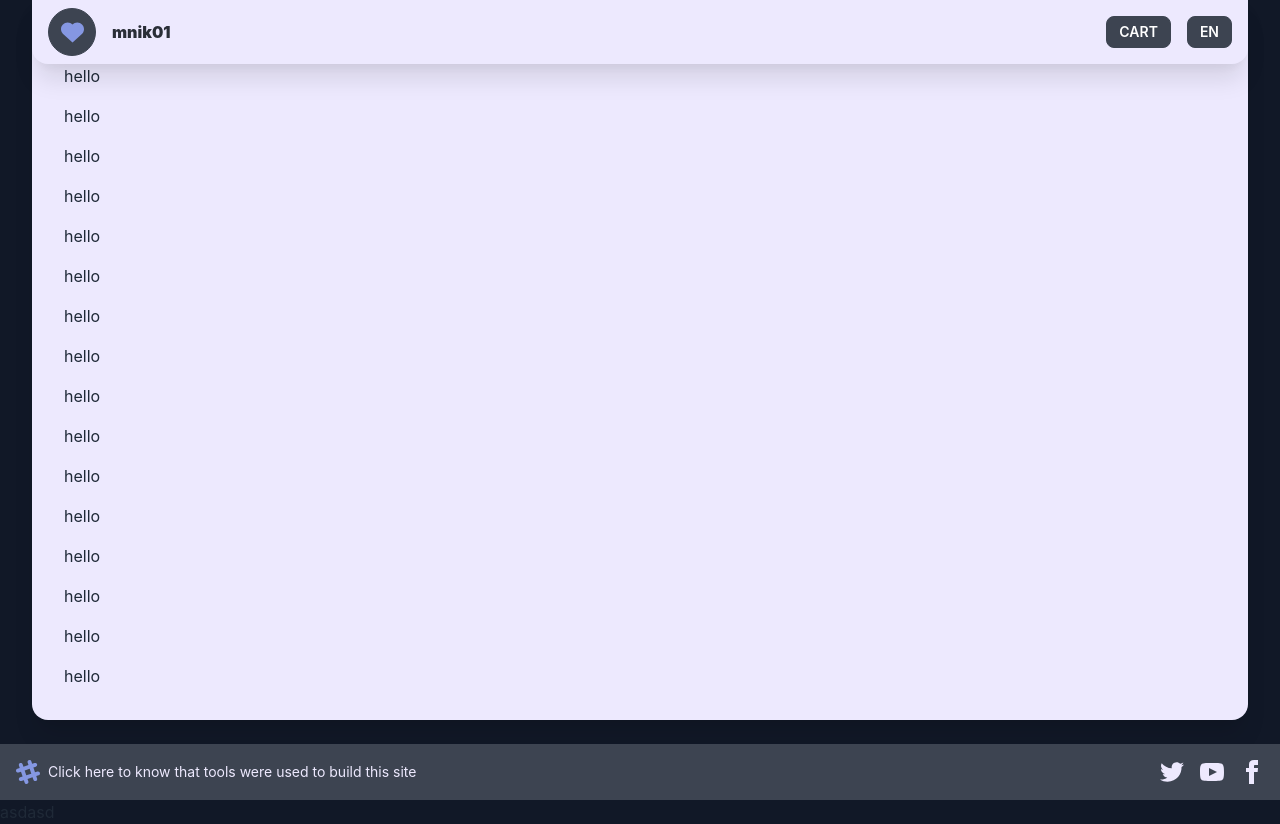
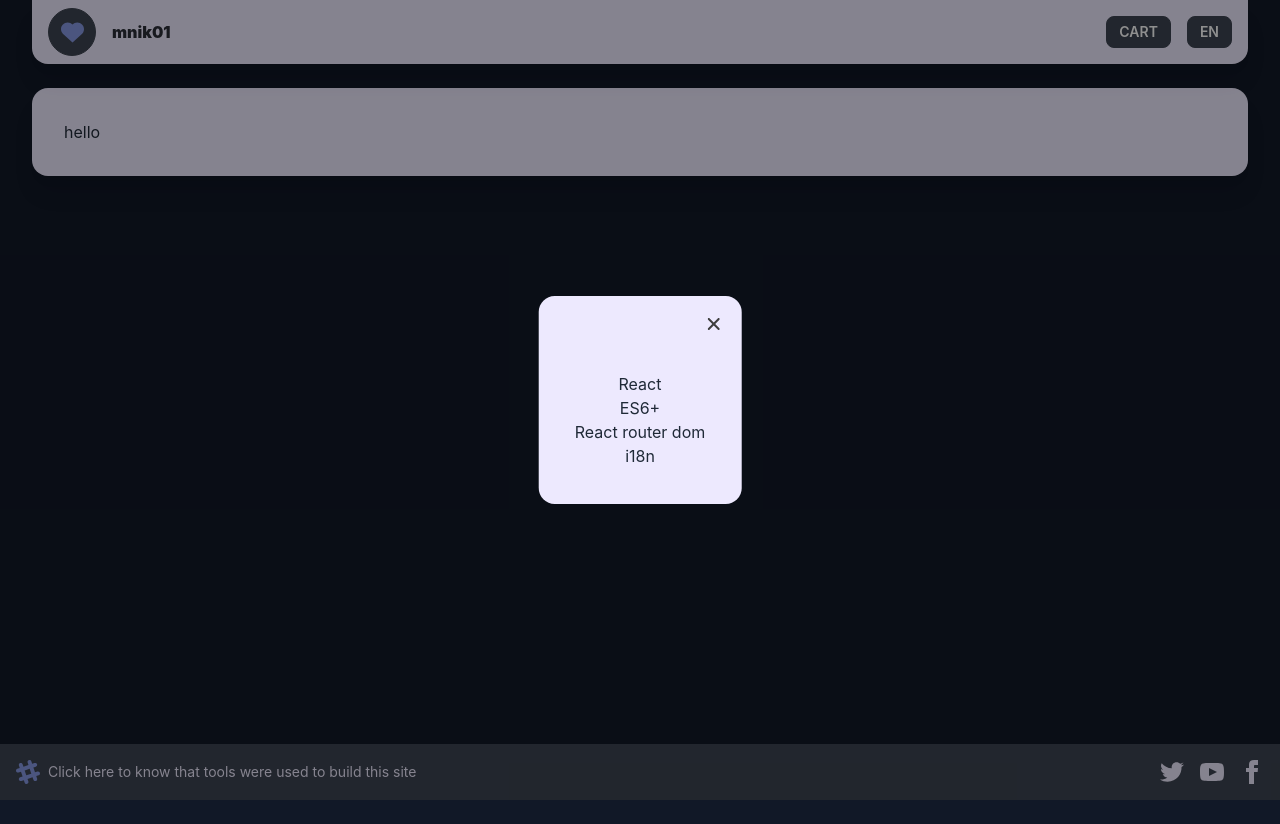
Before and after one commit to mnik01/spa, a React (Vite) app: page / in a window 1280 px wide. Both pictures are taken after a click on the button "Click here to know that tools were used to build this site". After the commit the page ends 800 px from the top, so only its background shows below. Built offline with nearby package versions, Linux system fonts and the light colour scheme; a web font is replaced by a local one; what @tailwindcss/typography would draw is missing.

Commit message:
feat: modal styles

```diff
--- a/src/Core/Components/Footer/Footer.tsx
+++ b/src/Core/Components/Footer/Footer.tsx
@@ -23,9 +23,43 @@ export const Footer: FC = () => {
         ? scrollContainerNode.getBoundingClientRect().height
         : 0,
     )
-  }, [])
+  }, [viewportHeight])
 
   const isAbsoluteNeeded = pageHeight < viewportHeight
+
+  const socialMedias = [
+    {
+      href: 'https://github.com/',
+      alt: 'github',
+      path: `M24 4.557c-.883.392-1.832.656-2.828.7751.017-.609
+      1.798-1.574 2.165-2.724-.951.564-2.005.974-3.127
+      1.195-.897-.957-2.178-1.555-3.594-1.555-3.179 0-5.515
+      2.966-4.797 6.045-4.091-.205-7.719-2.165-10.148-5.144-1.29
+      2.213-.669 5.108 1.523 6.574-.806-.026-1.566-.247-2.229-.616-.054
+      2.281 1.581 4.415 3.949 4.89-.693.188-1.452.232-2.224.084.626
+      1.956 2.444 3.379 4.6 3.419-2.07 1.623-4.678 2.348-7.29 2.04 2.179
+      1.397 4.768 2.212 7.548 2.212 9.142 0 14.307-7.721 13.995-14.646.962-.695
+      1.797-1.562 2.457-2.549z`,
+    },
+    {
+      href: 'https://github.com/',
+      alt: 'vk',
+      path: `M19.615 3.184c-3.604-.246-11.631-.245-15.23 0-3.897.266-4.356
+      2.62-4.385 8.816.029 6.185.484 8.549 4.385 8.816 3.6.245 11.626.246
+      15.23 0 3.897-.266 4.356-2.62 4.385-8.816-.029-6.185-.484-8.549-4.385-8.816zm-10.615
+      12.816v-8l8 3.993-8 4.007z`,
+    },
+    {
+      href: 'https://github.com/',
+      alt: 'telegram',
+      path: `M9 8h-3v4h3v12h5v-12h3.642l.358-4h-4v-1.667c0-.955.192-1.333
+      1.115-1.333h2.885v-5h-3.808c-3.596 0-5.192 1.583-5.192 4.615v3.385z`,
+    },
+  ]
+
+  const onModalCloseHandler = () => {
+    setIsModalOpened(false)
+  }
 
   return (
     <footer
@@ -36,11 +70,16 @@ export const Footer: FC = () => {
         },
       )}>
       <Modal
-        onClose={() => {
-          setIsModalOpened(false)
-        }}
+        isShowCloseBtn
+        onClose={onModalCloseHandler}
         isOpen={isModalOpened}>
-        asdasd
+        {/* bg-gray-600 text-white rounded-xl */}
+        <div className="p-5 mt-4 text-center">
+          <p>React</p>
+          <p>ES6+</p>
+          <p>React router dom</p>
+          <p>i18n</p>
+        </div>
       </Modal>
       <div className="flex items-center">
         <svg
@@ -58,36 +97,20 @@ export const Footer: FC = () => {
         </button>
       </div>
       <div className="grid-flow-col gap-4 md:place-self-center md:justify-self-end">
-        <a href="https://github.com/">
+        {socialMedias.map(({ href, alt, path }) => (
+          <div key={`${alt}`}>
+            <a href={href}>
               <svg
                 xmlns="http://www.w3.org/2000/svg"
                 width="24"
                 height="24"
                 viewBox="0 0 24 24"
                 style={{ fill: '#ede9fe' }}>
-            <path d="M24 4.557c-.883.392-1.832.656-2.828.775 1.017-.609 1.798-1.574 2.165-2.724-.951.564-2.005.974-3.127 1.195-.897-.957-2.178-1.555-3.594-1.555-3.179 0-5.515 2.966-4.797 6.045-4.091-.205-7.719-2.165-10.148-5.144-1.29 2.213-.669 5.108 1.523 6.574-.806-.026-1.566-.247-2.229-.616-.054 2.281 1.581 4.415 3.949 4.89-.693.188-1.452.232-2.224.084.626 1.956 2.444 3.379 4.6 3.419-2.07 1.623-4.678 2.348-7.29 2.04 2.179 1.397 4.768 2.212 7.548 2.212 9.142 0 14.307-7.721 13.995-14.646.962-.695 1.797-1.562 2.457-2.549z" />
+                <path d={path} />
               </svg>
             </a>
-        <a href="https://github.com/">
-          <svg
-            xmlns="http://www.w3.org/2000/svg"
-            width="24"
-            height="24"
-            viewBox="0 0 24 24"
-            style={{ fill: '#ede9fe' }}>
-            <path d="M19.615 3.184c-3.604-.246-11.631-.245-15.23 0-3.897.266-4.356 2.62-4.385 8.816.029 6.185.484 8.549 4.385 8.816 3.6.245 11.626.246 15.23 0 3.897-.266 4.356-2.62 4.385-8.816-.029-6.185-.484-8.549-4.385-8.816zm-10.615 12.816v-8l8 3.993-8 4.007z" />
-          </svg>
-        </a>
-        <a href="https://github.com/">
-          <svg
-            xmlns="http://www.w3.org/2000/svg"
-            width="24"
-            height="24"
-            viewBox="0 0 24 24"
-            style={{ fill: '#ede9fe' }}>
-            <path d="M9 8h-3v4h3v12h5v-12h3.642l.358-4h-4v-1.667c0-.955.192-1.333 1.115-1.333h2.885v-5h-3.808c-3.596 0-5.192 1.583-5.192 4.615v3.385z" />
-          </svg>
-        </a>
+          </div>
+        ))}
       </div>
     </footer>
   )
--- a/src/Core/Components/Logo/Logo.tsx
+++ b/src/Core/Components/Logo/Logo.tsx
@@ -8,7 +8,7 @@ export interface LogoProps {
 
 export const Logo: FC<LogoProps> = ({ className, onClick = () => {} }) => (
   <button className="flex gap-4" onClick={onClick} type="button">
-    <button type="button" className={clsx('btn btn-circle', className)}>
+    <div className={clsx('btn btn-circle', className)}>
       <svg
         version="1.1"
         id="Capa_1"
@@ -27,7 +27,7 @@ export const Logo: FC<LogoProps> = ({ className, onClick = () => {} }) => (
 			l-0.758,0.764L167.108,311.903z"
         />
       </svg>
-    </button>
+    </div>
     <h1 className="prose-2xl font-black font-sans text-primary self-center">
       mnik01
     </h1>
--- a/src/Core/Components/Modal/Modal.tsx
+++ b/src/Core/Components/Modal/Modal.tsx
@@ -2,13 +2,13 @@ import { disableBodyScroll, enableBodyScroll } from 'body-scroll-lock'
 import clsx from 'clsx'
 import { FC, useEffect, useState } from 'react'
 import ReactModal from 'react-modal'
-import { ArrowDownIcon, CloseIcon } from '../Icons'
-// import './Modal.scss'
+import { CloseIcon } from '../Icons'
+import './styles/Modal.css'
 import { ContentVerticalAlign, ModalProps } from './types'
 
 const defaultProps = {
   contentLabel: 'Модальное окно',
-  closeBtnText: 'Назад',
+  closeText: 'Назад',
   closeTimeoutMS: 400,
   contentVerticalAlign: 'middle' as ContentVerticalAlign,
 }
@@ -16,11 +16,11 @@ const defaultProps = {
 const Modal: FC<ModalProps> = ({
   className,
   children,
-  closeBtnText,
+  isTextClose = false,
   contentVerticalAlign,
   isMobilePage,
   isShowCloseBtn,
-  isTextClose,
+  closeText,
   onClose,
   isOpen,
   title,
@@ -44,45 +44,44 @@ const Modal: FC<ModalProps> = ({
   return (
     <ReactModal
       ariaHideApp={false}
-      className={clsx('ModalNext', className)}
+      className={clsx('custom-modal', className)}
       contentRef={(node): void => setModalReference(node)}
       isOpen={isOpen}
       onRequestClose={onClose}
       overlayClassName={clsx(
-        'OverlayNext',
+        'custom-modal-overlay',
         isMobilePage && '--mobile-page',
-        `ReactModal__Overlay-ContentVerticalAlign-${String(
-          contentVerticalAlign,
-        )[0].toUpperCase()}${contentVerticalAlign?.slice(1) ?? ''}`,
+        `--vertical-${String(contentVerticalAlign)[0].toLowerCase()}`,
       )}
       style={{
         content: {
           transition: `${transitionDuration}ms`,
         },
+        overlay: {
+          transition: `${transitionDuration}ms`,
+        },
       }}
       {...properties}>
+      <div className="flex flex-col">
         {Boolean(isShowCloseBtn) && Boolean(!isMobilePage) && (
           <button
             type="button"
             className={clsx(
-            'ModalNext__CloseBtn',
-            isTextClose
-              ? 'ModalNext__CloseBtn-Text'
-              : 'ModalNext__CloseBtn-Cross',
-            'reset-button-styles',
+              'custom-modal__close-btn',
+              !isTextClose && 'flex justify-end',
             )}
             onClick={onClose}>
-          {Boolean(isTextClose) && (
-            <>
-              <ArrowDownIcon />
-              {closeBtnText?.trim() || defaultProps.closeBtnText}
-            </>
+            {isTextClose && (
+              <div className="flex flex-row-reverse justify-between">
+                <CloseIcon />
+                {closeText}
+              </div>
             )}
             {!isTextClose && <CloseIcon height={24} width={24} />}
           </button>
         )}
-      {Boolean(title?.trim()) && { title }}
         {children}
+      </div>
     </ReactModal>
   )
 }
--- /dev/null
+++ b/src/Core/Components/Modal/styles/Modal.css
@@ -0,0 +1 @@
+@import './aliases.css';
--- /dev/null
+++ b/src/Core/Components/Modal/styles/aliases.css
@@ -0,0 +1,17 @@
+.custom-modal {
+  @apply absolute top-1/2 left-1/2;
+  @apply p-4 rounded-2xl;
+
+  transform: translate(-50%, -50%);
+  background-color: #ede9fe;
+}
+
+.custom-modal-overlay {
+  @apply absolute w-screen h-screen;
+
+  background-color: rgba(0, 0, 0, 0.438);
+}
+
+.ReactModalPortal {
+  @apply absolute top-0;
+}
--- a/src/Core/Components/Modal/types.ts
+++ b/src/Core/Components/Modal/types.ts
@@ -3,7 +3,7 @@ import ReactModal from 'react-modal'
 export type ContentVerticalAlign = 'top' | 'middle' | 'bottom'
 
 export interface ModalProps extends Omit<ReactModal.Props, 'isOpen'> {
-  closeBtnText?: string
+  closeText?: string
   contentVerticalAlign?: ContentVerticalAlign
   isMobilePage?: boolean
   isOpen: boolean
--- a/src/Core/Components/PageLoader/PageLoader.tsx
+++ b/src/Core/Components/PageLoader/PageLoader.tsx
@@ -27,7 +27,12 @@ export const PageLoader: FC = () => {
       <Container className="py-6 h-full">
         <div className="a-main-shadowed flex flex-col gap-y-4 p-8 sm:rounded-2xl h-5/6">
           {skeletonsWidths.map(width => (
-            <Skeleton wrapper={SkeletonWrapper} height={24} width={width} />
+            <Skeleton
+              key={width}
+              wrapper={SkeletonWrapper}
+              height={24}
+              width={width}
+            />
           ))}
         </div>
       </Container>
--- a/src/Pages/Cart/Cart.tsx
+++ b/src/Pages/Cart/Cart.tsx
@@ -7,7 +7,7 @@ const CartPage: FC = () => {
   return (
     <Page>
       {nums.map(element => (
-        <p key={`${element}`}>hello</p>
+        <p key={`${element} - ${Math.random()}`}>hello</p>
       ))}
     </Page>
   )
--- a/src/Pages/Main/Main.tsx
+++ b/src/Pages/Main/Main.tsx
@@ -2,12 +2,12 @@ import { Page } from 'Core/Components/Page'
 import { FC } from 'react'
 
 const MainPage: FC = () => {
-  const nums: number[] = Array.from({ length: 17 })
+  const nums: number[] = Array.from({ length: 1 })
 
   return (
     <Page>
       {nums.map(element => (
-        <p key={element}>hello</p>
+        <p key={`${element} ${Math.random()}`}>hello</p>
       ))}
     </Page>
   )
```
Lines whose indentation alone changed are shown as unchanged.
